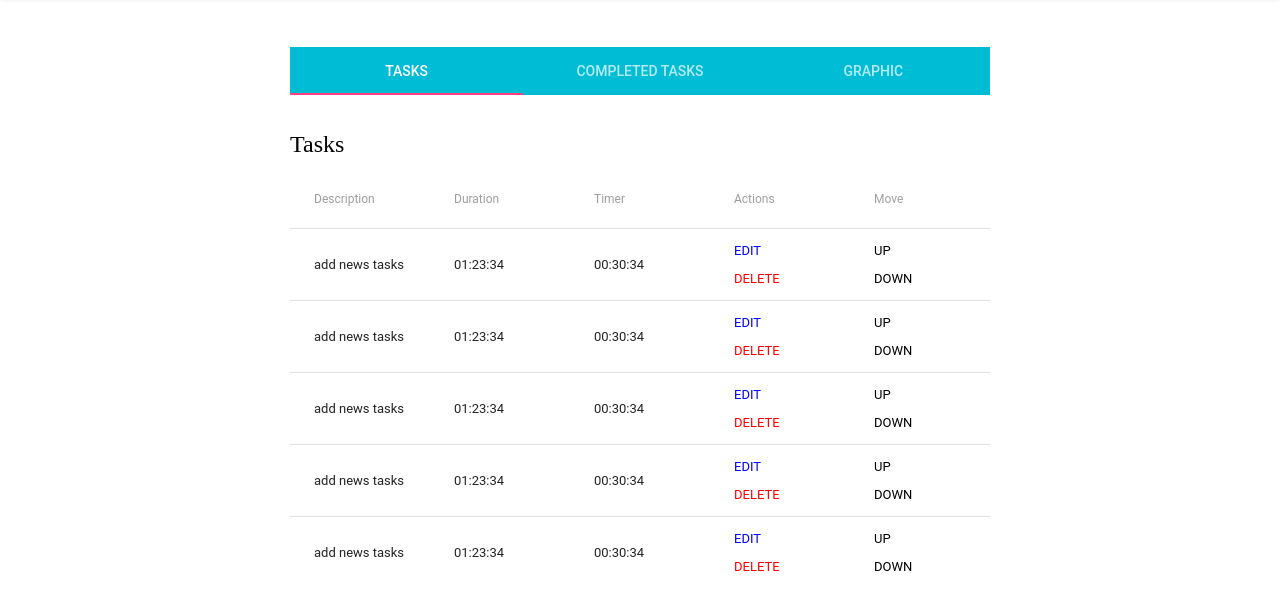
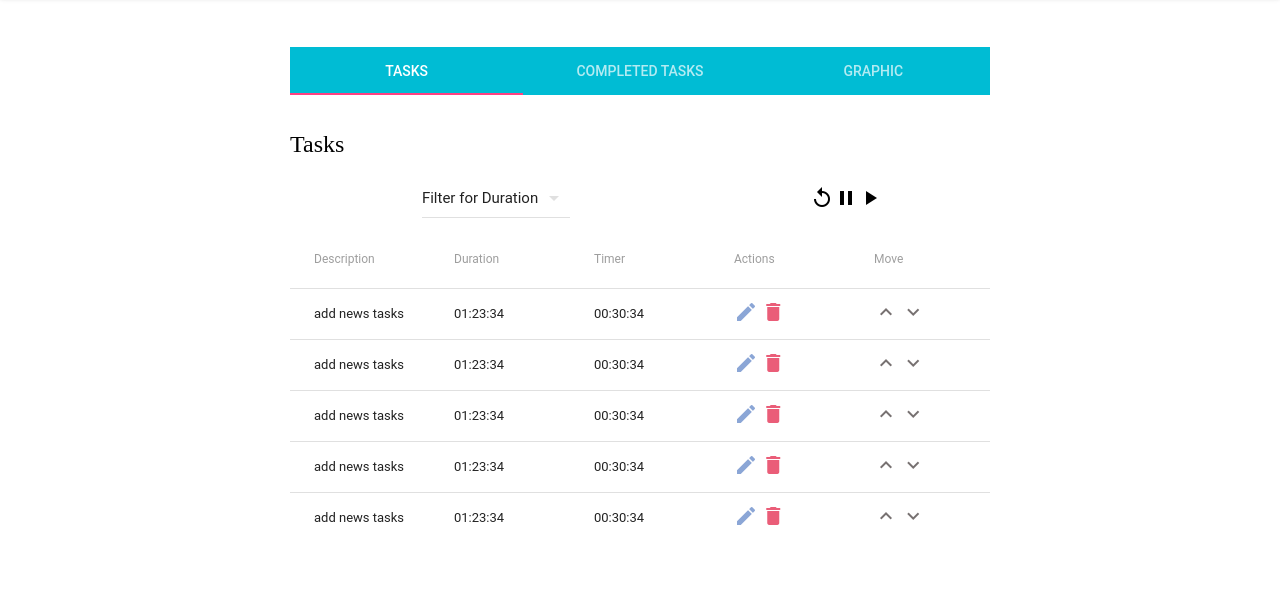
Before and after one commit to luisiiio/front-end-productivity, a React app: page / in a window 1280 px wide. Shown: the part 67-672 px from the top of the page. Built offline with nearby package versions, Linux system fonts and the light colour scheme; a small style sheet from the web is missing.

Commit message:
(FEAT: TASKS COMPONENTS) TaskTable, BtnFilter and TimerControls created

```diff
--- a/public/index.html
+++ b/public/index.html
@@ -1,12 +1,16 @@
 <!DOCTYPE html>
 <html lang="en">
+
 <head>
     <meta charset="UTF-8">
     <meta name="viewport" content="width=device-width, initial-scale=1.0">
     <meta http-equiv="X-UA-Compatible" content="ie=edge">
     <title>Productivity App</title>
+    <link href="https://fonts.googleapis.com/icon?family=Material+Icons" rel="stylesheet">
 </head>
+
 <body>
     <div id="root"></div>
 </body>
+
 </html>
--- a/src/components/Common/TaskTable/index.css
+++ b/src/components/Common/TaskTable/index.css
@@ -1,14 +1,14 @@
 .btn-delete {
-    color: red;
+    color: #ea5d78;
     cursor: pointer;
 }
 
 .btn-edit {
-    color: blue;
+    color: #8ba6d6;
     cursor: pointer;
 }
 
 .btn-move {
-    color: black;
+    color: #777171;
     cursor: pointer;
 }
--- a/src/components/Common/TaskTable/index.js
+++ b/src/components/Common/TaskTable/index.js
@@ -14,23 +14,20 @@ import {
 } from 'material-ui/Table';
 
 const Delete = () => (
-    <p className="btn-delete">DELETE</p>
+    <i className="material-icons btn-delete ">delete</i>
 )
 
 const Edit = () => (
-    <p className="btn-edit">EDIT</p>
+    <i className="material-icons btn-edit">edit</i>
 )
 
 const Up = () => (
-    <p className="btn-move">UP</p>
+    <i className="material-icons btn-move">expand_less</i>
 )
 
 const Down = () => (
-    <p className="btn-move">DOWN</p>
+    <i className="material-icons btn-move">expand_more</i>
 )
-
-
- //   <RaisedButton label="Edit" primary={true} style={style}/>
 
 
 export default class TaskTable extends React.Component {
--- /dev/null
+++ b/src/components/Tasks/index.css
@@ -0,0 +1,5 @@
+.row-controls {
+    display: flex;
+    align-items: center;
+    justify-content: space-around;
+}
--- a/src/components/Tasks/index.js
+++ b/src/components/Tasks/index.js
@@ -1,15 +1,26 @@
 import React from 'react';
+
+
+// Local Styles
+import './index.css';
 
 // Local Components
 import TaskTable from '../Common/TaskTable';
-
+import BtnFilter from './stateful/BtnFilter';
+import TimerControls from './stateful/TimerControls';
 
 
 export default class Task extends React.Component {
 
     render() {
         return (
-            <TaskTable />
+            <div>
+                <div className="row-controls">
+                    <BtnFilter />
+                    <TimerControls />
+                </div>
+                <TaskTable />
+            </div>
         );
     }
 }
--- /dev/null
+++ b/src/components/Tasks/stateful/BtnFilter.js
@@ -0,0 +1,30 @@
+import React from 'react';
+
+// Material Components
+import DropDownMenu from 'material-ui/DropDownMenu';
+import MenuItem from 'material-ui/MenuItem';
+
+// Local Components
+
+
+export default class BtnFilter extends React.Component {
+    constructor(props) {
+        super(props);
+        this.state = {value: 1};
+      }
+
+      handleChange = (event, index, value) => this.setState({value});
+
+      render() {
+        return (
+          <div>
+            <DropDownMenu value={this.state.value} onChange={this.handleChange}>
+              <MenuItem value={1} primaryText="Filter for Duration" />
+              <MenuItem value={2} primaryText="Short" />
+              <MenuItem value={3} primaryText="Medium" />
+              <MenuItem value={4} primaryText="Large" />
+            </DropDownMenu>
+          </div>
+        );
+    }
+}
--- /dev/null
+++ b/src/components/Tasks/stateful/TimerControls.js
@@ -0,0 +1,20 @@
+import React from 'react';
+
+// Material Components
+
+// Local Components
+
+
+export default class TimerControls extends React.Component {
+
+
+      render() {
+        return (
+            <div>
+                <i className="material-icons btn-reset">replay</i>
+                <i className="material-icons btn-pause">pause</i>
+                <i className="material-icons btn-play">play_arrow</i>
+            </div>
+        );
+    }
+}
--- a/src/index.css
+++ b/src/index.css
@@ -21,3 +21,34 @@ AppContainer {
         margin-top: 0;
     }
 }
+
+@font-face {
+    font-family: 'Material Icons';
+    font-style: normal;
+    font-weight: 400;
+    src: url(https://example.com/MaterialIcons-Regular.eot);
+}
+
+.material-icons {
+    font-family: 'Material Icons';
+    font-weight: normal;
+    font-style: normal;
+    font-size: 24px;
+    /* Preferred icon size */
+    display: inline-block;
+    line-height: 1;
+    text-transform: none;
+    letter-spacing: normal;
+    word-wrap: normal;
+    white-space: nowrap;
+    direction: ltr;
+    /* Support for all WebKit browsers. */
+    -webkit-font-smoothing: antialiased;
+    /* Support for Safari and Chrome. */
+    text-rendering: optimizeLegibility;
+    /* Support for Firefox. */
+    -moz-osx-font-smoothing: grayscale;
+    /* Support for IE. */
+    font-feature-settings: 'liga';
+    cursor: pointer;
+}
```
